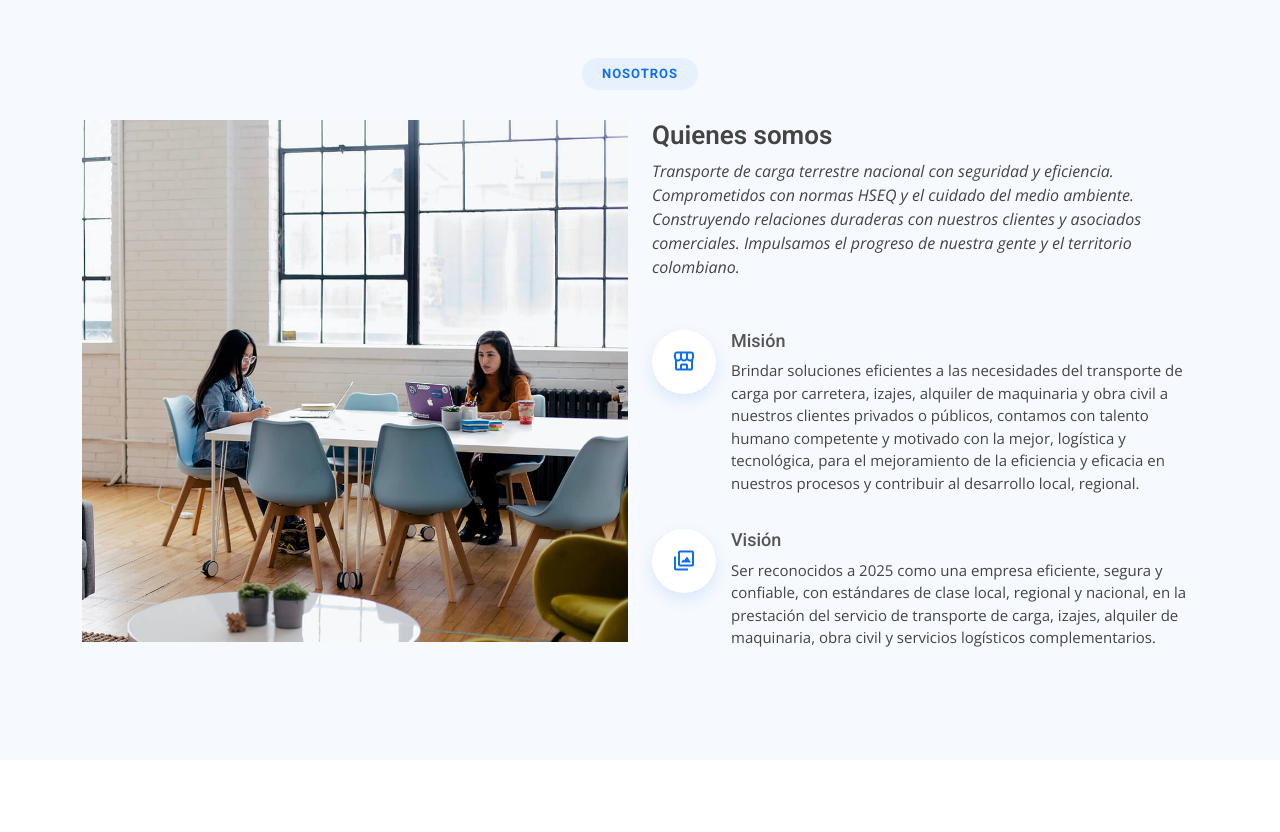
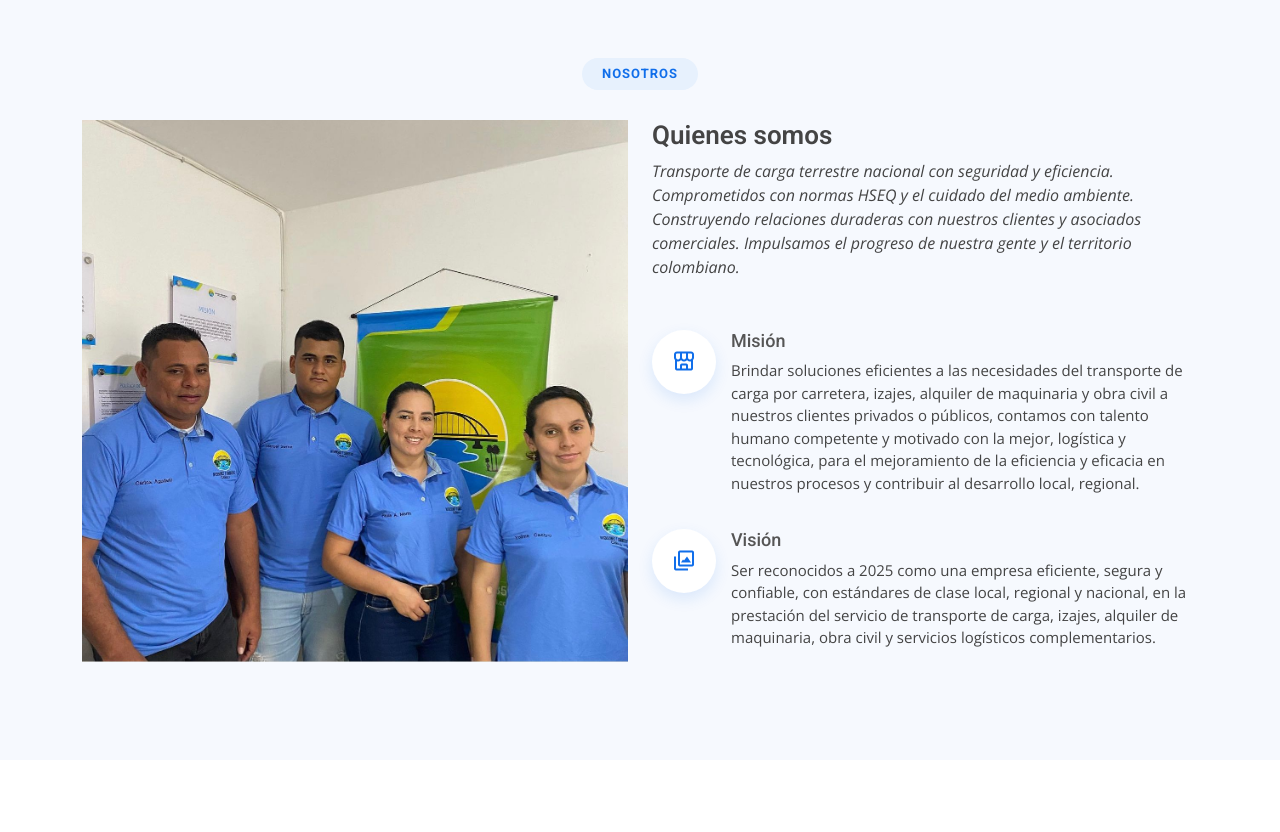
Before and after one commit to Juanbonilla10/www.suministroscam.com, a plain HTML site: page index.html in a window 1280 px wide. Shown: the part 728-1560 px from the top of the page. Drawn offline with nearby package versions, Linux system fonts and the light colour scheme.

Commit message:
img team

```diff
--- a/index.html
+++ b/index.html
@@ -101,7 +101,7 @@
 
         <div class="row">
           <div class="col-lg-6" data-aos="fade-right" data-aos-delay="100">
-            <img src="assets/img/about.jpg" class="img-fluid" alt="">
+            <img src="assets/img/team/equipo.jpeg" class="img-fluid" alt="">
           </div>
           <div class="col-lg-6 pt-4 pt-lg-0 content d-flex flex-column justify-content-center" data-aos="fade-up" data-aos-delay="100">
             <h3>Quienes somos</h3>
```
